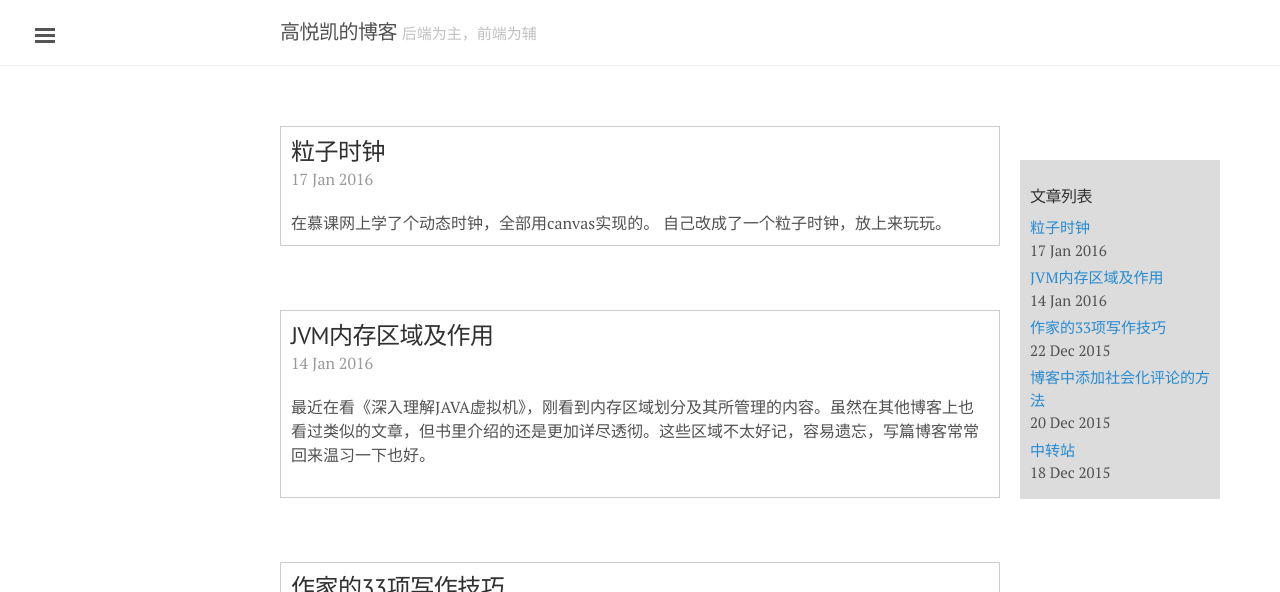
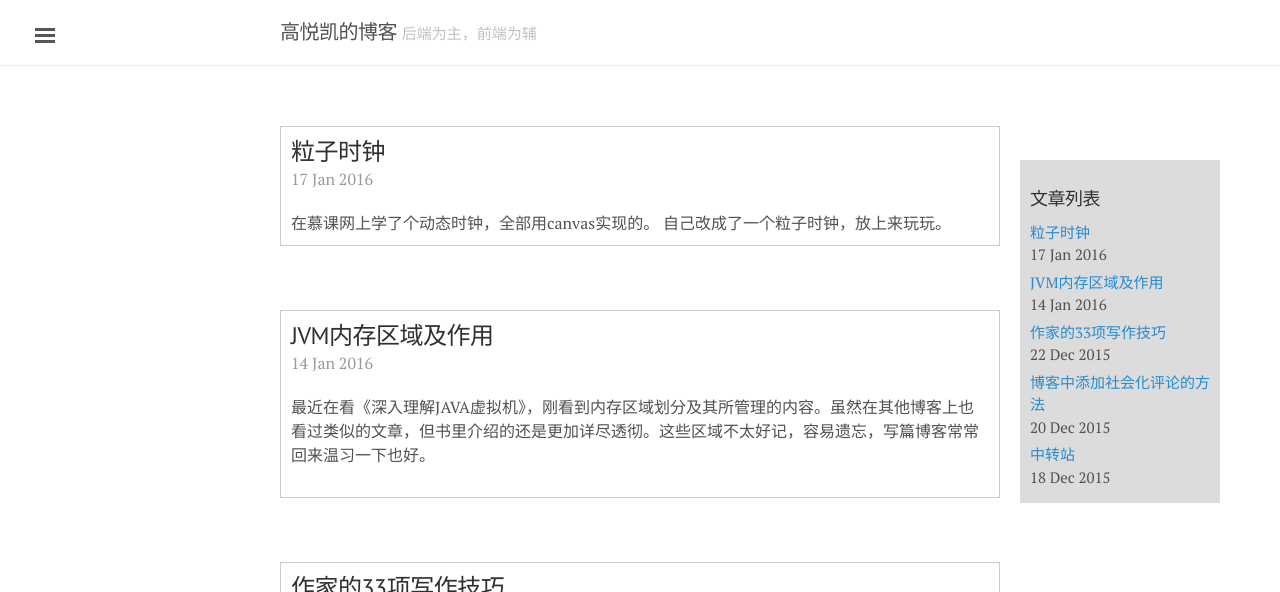
Before and after one commit to gyk6985432/myBlog, a Jekyll site: the page built from index.html, in a window 1280 px wide. Shown: the top 592 px of the page. Built offline with Jekyll 4.4.1, drawn with Linux system fonts in a browser that asks for light colours; nearby versions of some CDN libraries; the list of posts is cut into pages by our own code; comment, search, counter and statistics services are not loaded.

Commit message:
font size

```diff
--- a/css/poole.css
+++ b/css/poole.css
@@ -100,8 +100,8 @@ h3 {
   font-size: 1rem;/*1.25rem;*/
 }
 h4, h5, h6 {
-  margin-top: 0.8rem;/*1rem;*/
-  font-size: 0.8rem;/*1rem;*/
+  margin-top: 0.9rem;/*1rem;*/
+  font-size: 0.9rem;/*1rem;*/
 }
 
 /* Body text */
```
